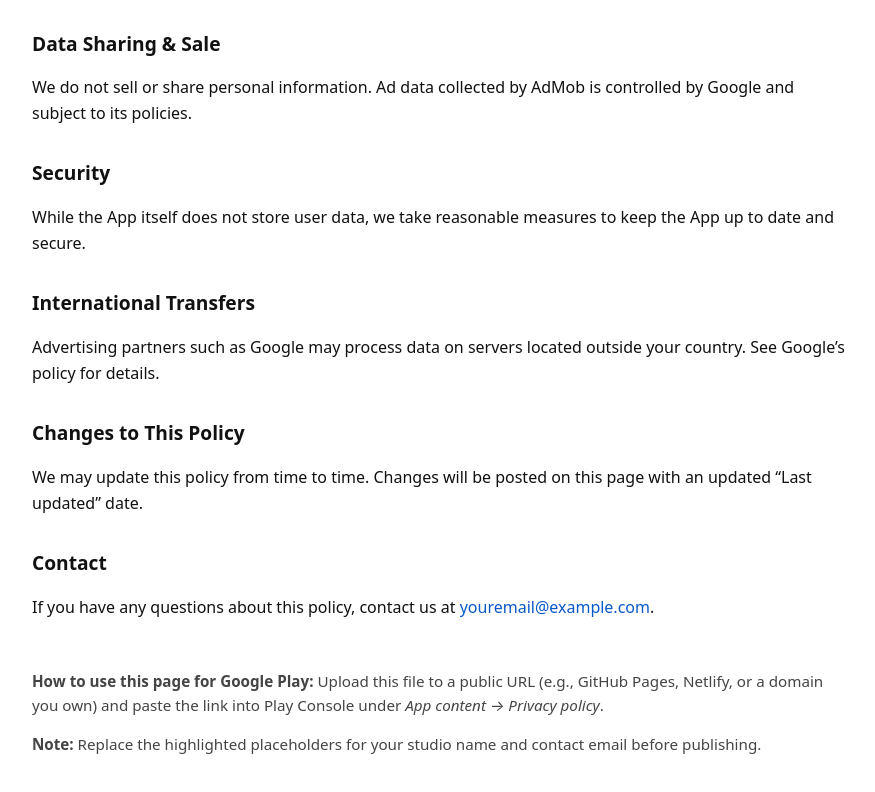
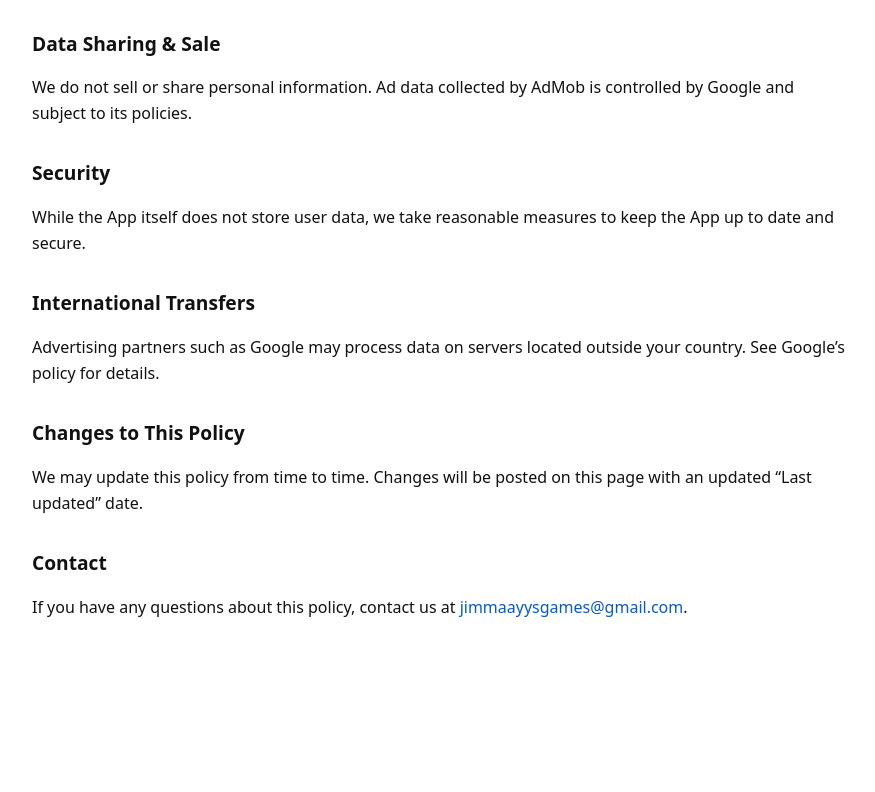
Before and after one commit to TheJimmmaaayyy/HarambesRedemption, a plain HTML site: page harambes_redemption_privacy_policy.html in a window 1280 px wide. Shown: the part 950-1742 px from the top of the page, without its empty margins (198-1073 px from the left). After the commit the page ends 1615 px from the top, so only its background shows below. Drawn offline with Linux system fonts and the light colour scheme.

Commit message:
Update harambes_redemption_privacy_policy.html

```diff
--- a/harambes_redemption_privacy_policy.html
+++ b/harambes_redemption_privacy_policy.html
@@ -22,7 +22,7 @@
   <div class="muted">for <strong>Harambe’s Redemption</strong> — Last updated: 2025-09-14</div>
 
   <p>This Privacy Policy explains how <em>Harambe’s Redemption</em> (the “App”) handles information.
-     The App is developed and published by <strong><!-- Replace with your legal or developer name -->Your Studio Name</strong> (“we”, “us”).</p>
+     The App is developed and published by <strong><!-- Replace with your legal or developer name -->JimmaayysGames</strong> (“we”, “us”).</p>
 
   <div class="box">
     <p><strong>Age Rating</strong>: The App is intended for users aged <strong>13 and older</strong>.
@@ -64,11 +64,7 @@
 
   <h2>Contact</h2>
   <p>If you have any questions about this policy, contact us at
-     <a href="mailto:<!-- Replace with your contact email -->youremail@example.com">youremail@example.com</a>.</p>
+     <a href="mailto:<!-- Replace with your contact email -->jimmaayysgames@gmail.com">jimmaayysgames@gmail.com</a>.</p>
 
-  <footer>
-    <p><strong>How to use this page for Google Play:</strong> Upload this file to a public URL (e.g., GitHub Pages, Netlify, or a domain you own) and paste the link into Play Console under <em>App content → Privacy policy</em>.</p>
-    <p><strong>Note:</strong> Replace the highlighted placeholders for your studio name and contact email before publishing.</p>
-  </footer>
 </body>
 </html>
```
